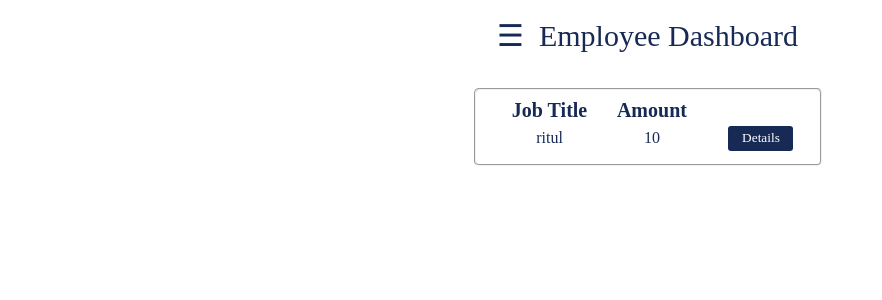
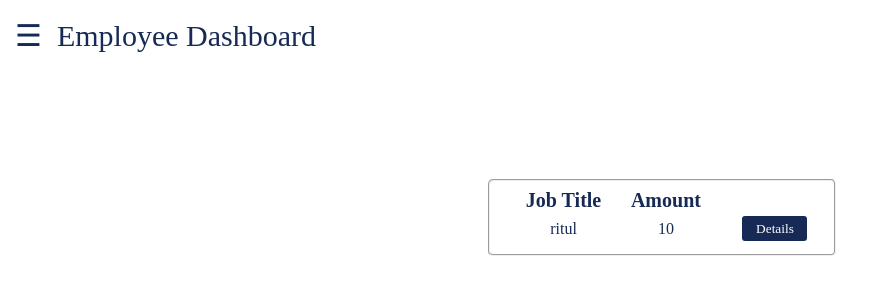
Before and after one commit to ganpat-university/ict-gnu-adprojects-2017-rozgaar, a PHP site: page /empDashB.php in a window 1280 px wide. Shown: the part 70-370 px from the top of the page, without its empty margins (0-882 px from the left). Run offline with PHP 8.4, Linux system fonts and the light colour scheme; data comes from the database, SQL or seed files in the repository.

Commit message:
Add files via upload

```diff
--- a/projects/empDashB.php
+++ b/projects/empDashB.php
@@ -42,13 +42,13 @@
 				margin-left: 50px;
 			}
 			#content{
-				width: 100%;
-				height: 65%;
+				width: auto;
+				height: auto;
+				float: left;
 			}
 			#anchortable{
 				color: #172a55;
 			}
-
 			#detailspane{
 				background-color:#172a55;
 				font-family:Century Gothic;
@@ -65,7 +65,6 @@
 				border-radius: 3px;
 				transition: 0.1s;
 			}
-
 		</style>
 	</head>
 	<body>
@@ -96,7 +95,8 @@
 			</div>
 		</section>
     <section style="margin-top: 0%;height: 100%;">
-			<fieldset style="border-radius:5px;width:25%;height:auto;margin-left:37%;">
+			<fieldset  id="le"  style="width:100%;height:100%;border:none;">
+			<fieldset style="border-radius:5px;width:25%;height:auto;margin-left:37%;margin-top:85px;">
         <table style="margin-left:10px;">
           <tr style="font-size:20px;">
             <th width="100px">Job Title</th>
@@ -119,14 +119,26 @@
           ?>
         </table>
 			</fieldset>
+		</fieldset>
     </section>
     <script>
-      function openNav() {
-        document.getElementById("mySidenav").style.width = "270px";
+    window.addEventListener('click',outsideClick);
+    var wind = document.getElementById('le');
+    function openNav() {
+      document.getElementById("mySidenav").style.width = "270px";
+      document.getElementById("emp").style.margin = "10%";
+    }
+    function closeNav() {
+      document.getElementById("mySidenav").style.width = "0";
+      document.getElementById("emp").style.margin = "0";
+    }
+    function outsideClick(e)
+    {
+      if(e.target == wind)
+      {
+          document.getElementById("mySidenav").style.width = "0";
       }
-      function closeNav() {
-        document.getElementById("mySidenav").style.width = "0";
-      }
+    }
     </script>
 	</body>
 </html>
```
